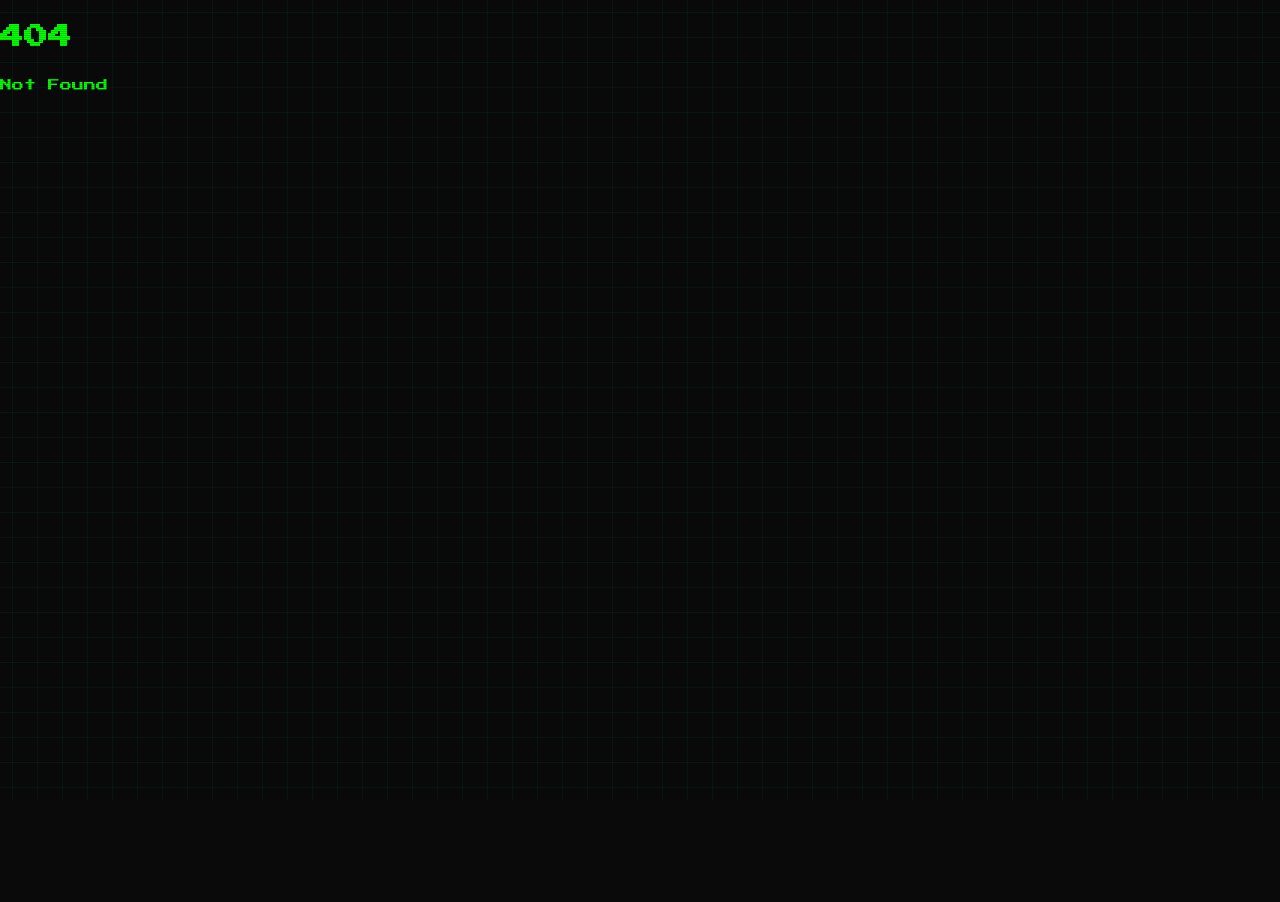
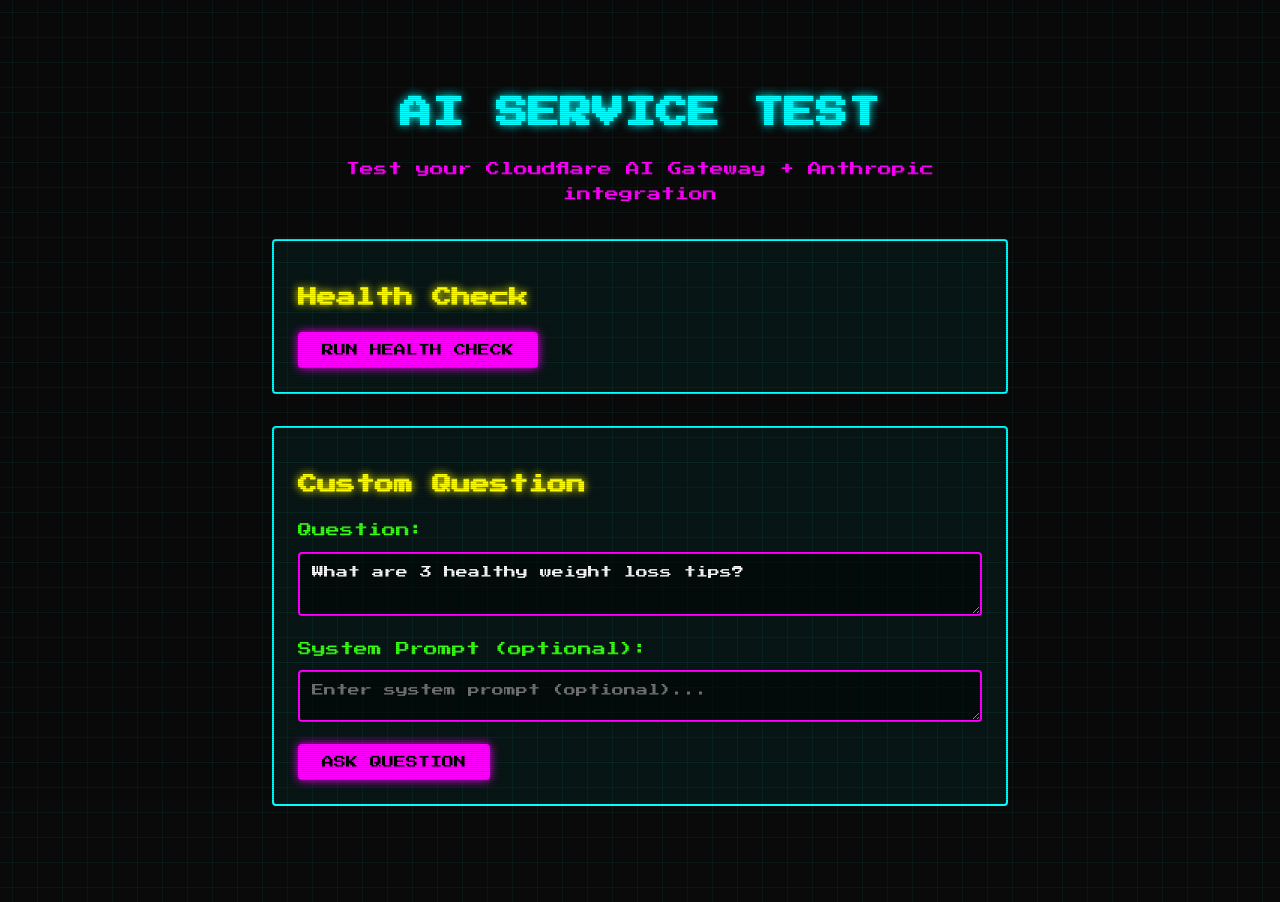
Before and after one commit to hconrad/weightloss, a SvelteKit app: page /ai-test in a window 1280 px wide. Before the commit this address had no page. Before the commit the page ends 800 px from the top, so only its background shows below. Built offline with nearby package versions, Linux system fonts and the light colour scheme.

Commit message:
Test AI PAge

```diff
--- /dev/null
+++ b/src/routes/ai-test/+page.svelte
@@ -0,0 +1,289 @@
+<script lang="ts">
+	let question = 'What are 3 healthy weight loss tips?';
+	let systemPrompt = '';
+	let answer = '';
+	let loading = false;
+	let error = '';
+	let responseTime = '';
+	let provider = '';
+
+	async function testHealthCheck() {
+		loading = true;
+		error = '';
+		answer = '';
+		responseTime = '';
+		provider = '';
+
+		try {
+			const response = await fetch('/api/ai/test');
+			const data = await response.json();
+
+			if (!response.ok) {
+				error = data.error + (data.details ? `: ${data.details}` : '');
+				return;
+			}
+
+			answer = data.answer;
+			responseTime = data.responseTime;
+			provider = data.provider;
+		} catch (err) {
+			error = err instanceof Error ? err.message : 'Unknown error';
+		} finally {
+			loading = false;
+		}
+	}
+
+	async function askQuestion() {
+		loading = true;
+		error = '';
+		answer = '';
+		responseTime = '';
+		provider = '';
+
+		try {
+			const response = await fetch('/api/ai/test', {
+				method: 'POST',
+				headers: {
+					'Content-Type': 'application/json'
+				},
+				body: JSON.stringify({
+					question,
+					systemPrompt: systemPrompt || undefined
+				})
+			});
+
+			const data = await response.json();
+
+			if (!response.ok) {
+				error = data.error + (data.details ? `: ${data.details}` : '');
+				return;
+			}
+
+			answer = data.answer;
+			responseTime = data.responseTime;
+			provider = data.provider;
+		} catch (err) {
+			error = err instanceof Error ? err.message : 'Unknown error';
+		} finally {
+			loading = false;
+		}
+	}
+</script>
+
+<div class="container">
+	<h1 class="title">AI SERVICE TEST</h1>
+	<p class="subtitle">Test your Cloudflare AI Gateway + Anthropic integration</p>
+
+	<div class="test-section">
+		<h2>Health Check</h2>
+		<button on:click={testHealthCheck} disabled={loading} class="btn btn-primary">
+			{loading ? 'TESTING...' : 'RUN HEALTH CHECK'}
+		</button>
+	</div>
+
+	<div class="test-section">
+		<h2>Custom Question</h2>
+
+		<div class="form-group">
+			<label for="question">Question:</label>
+			<textarea
+				id="question"
+				bind:value={question}
+				placeholder="Enter your question..."
+				rows="3"
+				disabled={loading}
+			/>
+		</div>
+
+		<div class="form-group">
+			<label for="systemPrompt">System Prompt (optional):</label>
+			<textarea
+				id="systemPrompt"
+				bind:value={systemPrompt}
+				placeholder="Enter system prompt (optional)..."
+				rows="2"
+				disabled={loading}
+			/>
+		</div>
+
+		<button on:click={askQuestion} disabled={loading} class="btn btn-primary">
+			{loading ? 'ASKING...' : 'ASK QUESTION'}
+		</button>
+	</div>
+
+	{#if error}
+		<div class="result error">
+			<h3>ERROR</h3>
+			<p>{error}</p>
+		</div>
+	{/if}
+
+	{#if answer}
+		<div class="result success">
+			<div class="result-header">
+				<h3>RESPONSE</h3>
+				<div class="meta">
+					<span class="provider">{provider}</span>
+					<span class="time">{responseTime}</span>
+				</div>
+			</div>
+			<p class="answer">{answer}</p>
+		</div>
+	{/if}
+</div>
+
+<style>
+	.container {
+		max-width: 800px;
+		margin: 2rem auto;
+		padding: 2rem;
+	}
+
+	.title {
+		font-size: 2rem;
+		color: var(--neon-cyan);
+		text-align: center;
+		margin-bottom: 0.5rem;
+		text-shadow: 0 0 10px var(--neon-cyan);
+	}
+
+	.subtitle {
+		text-align: center;
+		color: var(--neon-magenta);
+		margin-bottom: 2rem;
+		font-size: 0.875rem;
+	}
+
+	.test-section {
+		background: rgba(0, 255, 255, 0.05);
+		border: 2px solid var(--neon-cyan);
+		padding: 1.5rem;
+		margin-bottom: 2rem;
+		border-radius: 4px;
+	}
+
+	.test-section h2 {
+		color: var(--neon-yellow);
+		font-size: 1.2rem;
+		margin-bottom: 1rem;
+		text-shadow: 0 0 8px var(--neon-yellow);
+	}
+
+	.form-group {
+		margin-bottom: 1rem;
+	}
+
+	label {
+		display: block;
+		color: var(--neon-green);
+		margin-bottom: 0.5rem;
+		font-size: 0.875rem;
+	}
+
+	textarea {
+		width: 100%;
+		background: rgba(0, 0, 0, 0.5);
+		border: 2px solid var(--neon-magenta);
+		color: white;
+		padding: 0.75rem;
+		font-family: 'Press Start 2P', monospace;
+		font-size: 0.75rem;
+		resize: vertical;
+		border-radius: 4px;
+	}
+
+	textarea:focus {
+		outline: none;
+		border-color: var(--neon-cyan);
+		box-shadow: 0 0 10px var(--neon-cyan);
+	}
+
+	textarea:disabled {
+		opacity: 0.5;
+		cursor: not-allowed;
+	}
+
+	.btn {
+		background: var(--neon-magenta);
+		color: black;
+		border: none;
+		padding: 0.75rem 1.5rem;
+		font-family: 'Press Start 2P', monospace;
+		font-size: 0.75rem;
+		cursor: pointer;
+		border-radius: 4px;
+		transition: all 0.2s;
+		box-shadow: 0 0 10px var(--neon-magenta);
+	}
+
+	.btn:hover:not(:disabled) {
+		background: var(--neon-cyan);
+		box-shadow: 0 0 20px var(--neon-cyan);
+		transform: scale(1.05);
+	}
+
+	.btn:disabled {
+		opacity: 0.5;
+		cursor: not-allowed;
+	}
+
+	.result {
+		border: 2px solid;
+		padding: 1.5rem;
+		margin-top: 2rem;
+		border-radius: 4px;
+	}
+
+	.result.error {
+		border-color: #ff0000;
+		background: rgba(255, 0, 0, 0.1);
+	}
+
+	.result.error h3 {
+		color: #ff0000;
+		text-shadow: 0 0 10px #ff0000;
+	}
+
+	.result.success {
+		border-color: var(--neon-green);
+		background: rgba(0, 255, 0, 0.05);
+	}
+
+	.result.success h3 {
+		color: var(--neon-green);
+		text-shadow: 0 0 10px var(--neon-green);
+	}
+
+	.result h3 {
+		font-size: 1.2rem;
+		margin-bottom: 1rem;
+	}
+
+	.result-header {
+		display: flex;
+		justify-content: space-between;
+		align-items: center;
+		margin-bottom: 1rem;
+	}
+
+	.meta {
+		display: flex;
+		gap: 1rem;
+		font-size: 0.625rem;
+	}
+
+	.provider {
+		color: var(--neon-yellow);
+	}
+
+	.time {
+		color: var(--neon-cyan);
+	}
+
+	.answer {
+		color: white;
+		line-height: 1.6;
+		white-space: pre-wrap;
+		font-size: 0.75rem;
+	}
+</style>
--- /dev/null
+++ b/src/routes/api/ai/test/+server.ts
@@ -0,0 +1,104 @@
+/**
+ * AI Test Endpoint
+ * Simple endpoint to verify AI service integration
+ */
+
+import { json, type RequestHandler } from '@sveltejs/kit';
+import { AIService, AIProviderFactory } from '$lib/ai';
+import { getAIConfig } from '$lib/ai/config';
+
+/**
+ * GET /api/ai/test
+ * Simple health check that sends a test question
+ */
+export const GET: RequestHandler = async ({ platform }) => {
+	try {
+		if (!platform?.env) {
+			return json(
+				{
+					error: 'Platform environment not available',
+					details: 'Make sure you are running with Cloudflare bindings'
+				},
+				{ status: 500 }
+			);
+		}
+
+		// Create AI service
+		const config = getAIConfig(platform.env);
+		const provider = AIProviderFactory.create(config);
+		const ai = new AIService(provider);
+
+		// Send a simple test question
+		const startTime = Date.now();
+		const answer = await ai.ask('Say "Hello from Claude!" and nothing else.');
+		const duration = Date.now() - startTime;
+
+		return json({
+			success: true,
+			provider: ai.getProviderName(),
+			question: 'Say "Hello from Claude!" and nothing else.',
+			answer,
+			responseTime: `${duration}ms`
+		});
+	} catch (error) {
+		console.error('AI test error:', error);
+		return json(
+			{
+				error: 'AI service error',
+				details: error instanceof Error ? error.message : 'Unknown error'
+			},
+			{ status: 500 }
+		);
+	}
+};
+
+/**
+ * POST /api/ai/test
+ * Send a custom question to the AI
+ */
+export const POST: RequestHandler = async ({ request, platform }) => {
+	try {
+		if (!platform?.env) {
+			return json(
+				{
+					error: 'Platform environment not available',
+					details: 'Make sure you are running with Cloudflare bindings'
+				},
+				{ status: 500 }
+			);
+		}
+
+		const { question, systemPrompt } = await request.json();
+
+		if (!question || typeof question !== 'string') {
+			return json({ error: 'Question is required and must be a string' }, { status: 400 });
+		}
+
+		// Create AI service
+		const config = getAIConfig(platform.env);
+		const provider = AIProviderFactory.create(config);
+		const ai = new AIService(provider);
+
+		// Send the question
+		const startTime = Date.now();
+		const answer = await ai.ask(question, systemPrompt);
+		const duration = Date.now() - startTime;
+
+		return json({
+			success: true,
+			provider: ai.getProviderName(),
+			question,
+			answer,
+			responseTime: `${duration}ms`
+		});
+	} catch (error) {
+		console.error('AI test error:', error);
+		return json(
+			{
+				error: 'AI service error',
+				details: error instanceof Error ? error.message : 'Unknown error'
+			},
+			{ status: 500 }
+		);
+	}
+};
```
